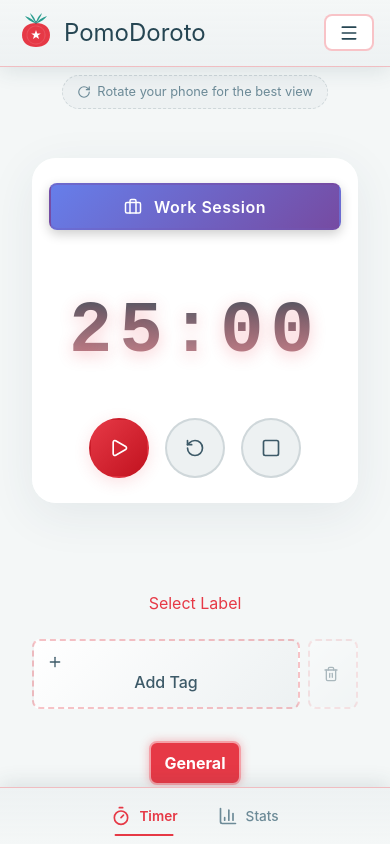
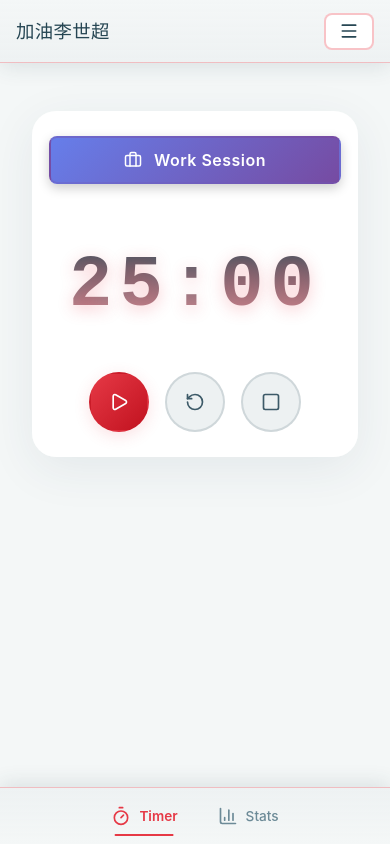
Before and after one commit to shichao194416/pomodoro, a React (Vite) app: page / in a window 390 px wide. Built offline with nearby package versions, Linux system fonts and the light colour scheme.

Commit message:
refactor(ui): 移除标签选择器/备注框/横屏提示与番茄图标，顶栏改为自定义鼓励语（src/config.ts）

```diff
--- a/src/App.css
+++ b/src/App.css
@@ -110,10 +110,13 @@
 
 .logo-title {
   margin: 0;
+  /* The base h1 size in the reset is 3.2rem, which is far too large here. */
+  font-size: clamp(1.15rem, 4.6vw, 1.45rem);
+  font-weight: 700;
+  letter-spacing: 0.02em;
   color: var(--text-primary);
   display: flex;
   align-items: center;
-  gap: 0.5rem;
 }
 
 .header-controls {
@@ -256,10 +259,6 @@
 	  calc(1rem + env(safe-area-inset-left, 0px));
   }
 
-  .logo-title {
-	font-size: 1.5rem;
-  }
-
   .theme-toggle {
 	padding: 0.4rem 0.8rem;
 	font-size: 1rem;
@@ -293,28 +292,6 @@
   flex-direction: column;
 }
 
-/* The rotate nudge only makes sense on a portrait phone. */
-.rotate-hint {
-  display: none;
-}
-
-@media (orientation: portrait) and (max-width: 900px) {
-  .rotate-hint {
-	display: flex;
-	align-items: center;
-	justify-content: center;
-	gap: 0.4rem;
-	width: fit-content;
-	margin: 0 auto 0.6rem;
-	padding: 0.4rem 0.9rem;
-	font-size: 0.8rem;
-	color: var(--text-muted);
-	background: var(--bg-card-hover);
-	border: 1px dashed var(--border-active);
-	border-radius: 99px;
-  }
-}
-
 /**
  * Landscape phone layout.
  * A web app cannot lock orientation on iOS, so instead the whole UI is
@@ -322,10 +299,6 @@
  * with the countdown on the left and the label/note panel on the right.
  */
 @media (orientation: landscape) and (max-height: 620px) {
-  .rotate-hint {
-	display: none;
-  }
-
   .app-header {
 	padding: calc(0.3rem + env(safe-area-inset-top, 0px))
 	  calc(0.9rem + env(safe-area-inset-right, 0px))
@@ -335,12 +308,6 @@
 
   .logo-title {
 	font-size: 0.95rem;
-	gap: 0.35rem;
-  }
-
-  .logo-title svg {
-	width: 24px;
-	height: 24px;
   }
 
   .theme-toggle {
@@ -348,6 +315,8 @@
   }
 
   .main-content {
+	display: flex;
+	flex-direction: column;
 	padding-top: 0.4rem;
 	padding-bottom: 0.4rem;
 	padding-left: calc(0.5rem + env(safe-area-inset-left, 0px));
@@ -358,30 +327,27 @@
 	padding: 0.5rem;
   }
 
+  /* Only the countdown is left in this view, so it is centred in the space
+     between the header and the nav rather than split into two columns. */
   .timer-view {
-	display: grid;
-	grid-template-columns: minmax(0, 1.15fr) minmax(0, 1fr);
-	gap: 0.5rem;
-	align-items: start;
+	flex: 1 1 auto;
+	display: flex;
+	flex-direction: column;
+	justify-content: center;
+	align-items: center;
   }
 
   .timer-card {
-	grid-column: 1;
-	grid-row: 1 / span 2;
-	align-self: stretch;
+	width: 100%;
+	max-width: 640px;
 	display: flex;
 	align-items: center;
 	justify-content: center;
   }
 
-  .tagselector-card {
-	grid-column: 2;
-	grid-row: 1;
-  }
-
-  .session-note-slot {
-	grid-column: 2;
-	grid-row: 2;
+  .stats-view {
+	flex: 1 1 auto;
+	min-height: 0;
   }
 
   .bottom-nav {
--- a/src/App.tsx
+++ b/src/App.tsx
@@ -1,19 +1,17 @@
 import { useEffect, useRef, useState } from 'react';
-import { Menu, Timer as TimerIcon, BarChart3, RotateCw, Maximize2 } from 'lucide-react';
+import { Menu, Timer as TimerIcon, BarChart3, Maximize2 } from 'lucide-react';
 import { usePomodoro } from './hooks/pomodoro/PomodoroContext';
 import { useTimerCompletion } from './hooks/pomodoro/useTimerCompletion';
 import { useLanguage } from './contexts/LanguageContext';
 import { useMediaQuery, LANDSCAPE_PHONE_QUERY } from './hooks/useMediaQuery';
 import { useWakeLock } from './hooks/useWakeLock';
+import { HEADER_GREETING } from './config';
 import { Timer } from './components/Timer';
-import { TagSelector } from './components/TagSelector';
 import { Stats } from './components/Stats';
 import { DailySummary } from './components/DailySummary';
 import { SessionAlert } from './components/SessionAlert';
 import { FocusTimer } from './components/FocusTimer';
 import './App.css';
-import {SessionNote} from './components/SessionNote';
-import {Logo} from './components/Logo';
 import {ErrorBoundary} from './components/ErrorBoundary';
 import {SettingsPanel} from './components/SettingsPanel';
 
@@ -22,7 +20,6 @@ type ViewType = 'timer' | 'stats';
 function App() {
   const {
 	tag,
-	setTag,
 	mode,
 	isRunning,
 	timeLeft,
@@ -90,7 +87,7 @@ function App() {
 	  ) : (
 		<>
 		  <header className="app-header">
-			<h1 className="logo-title"><Logo size={40} /> {translations.appName}</h1>
+			<h1 className="logo-title">{HEADER_GREETING}</h1>
 			<div className="header-controls">
 			  {activeView === 'timer' && isLandscapePhone && (
 				<button
@@ -120,25 +117,8 @@ function App() {
 				fallbackResetLabel={translations.errorBoundaryReset}
 			  >
 				<div className="timer-view">
-				  {/*
-					Portrait-only nudge. A web app cannot force an orientation
-					lock on iOS, so the landscape layout simply takes over once
-					the phone is turned.
-				  */}
-				  <p className="rotate-hint">
-					<RotateCw size={14} aria-hidden="true" /> {translations.rotateHint}
-				  </p>
-
 				  <div className="card timer-card">
 					<Timer wakeLockActive={wakeLockActive} />
-				  </div>
-
-				  <div className="card tagselector-card">
-					<TagSelector tag={tag} setTag={setTag} mode={mode} />
-				  </div>
-
-				  <div className="card session-note-slot">
-					<SessionNote />
 				  </div>
 				</div>
 			  </ErrorBoundary>
--- /dev/null
+++ b/src/config.ts
@@ -0,0 +1,8 @@
+/**
+ * Personal settings.
+ *
+ * The greeting is deliberately NOT part of the translations table: it is a
+ * personal message rather than a UI string, and it should read the same in
+ * every language. Change the text here and it updates everywhere.
+ */
+export const HEADER_GREETING = '加油李世超';
```
Also changed, not shown: 2 other files (tests, documents, lock files or other folders).
